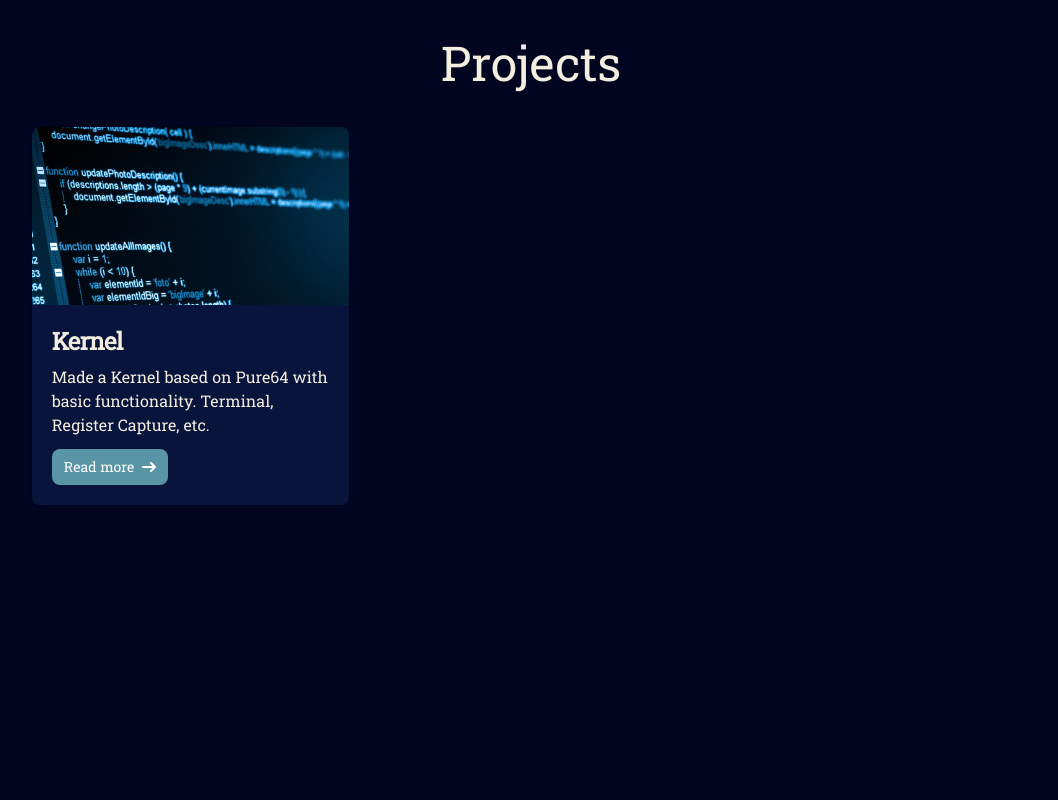
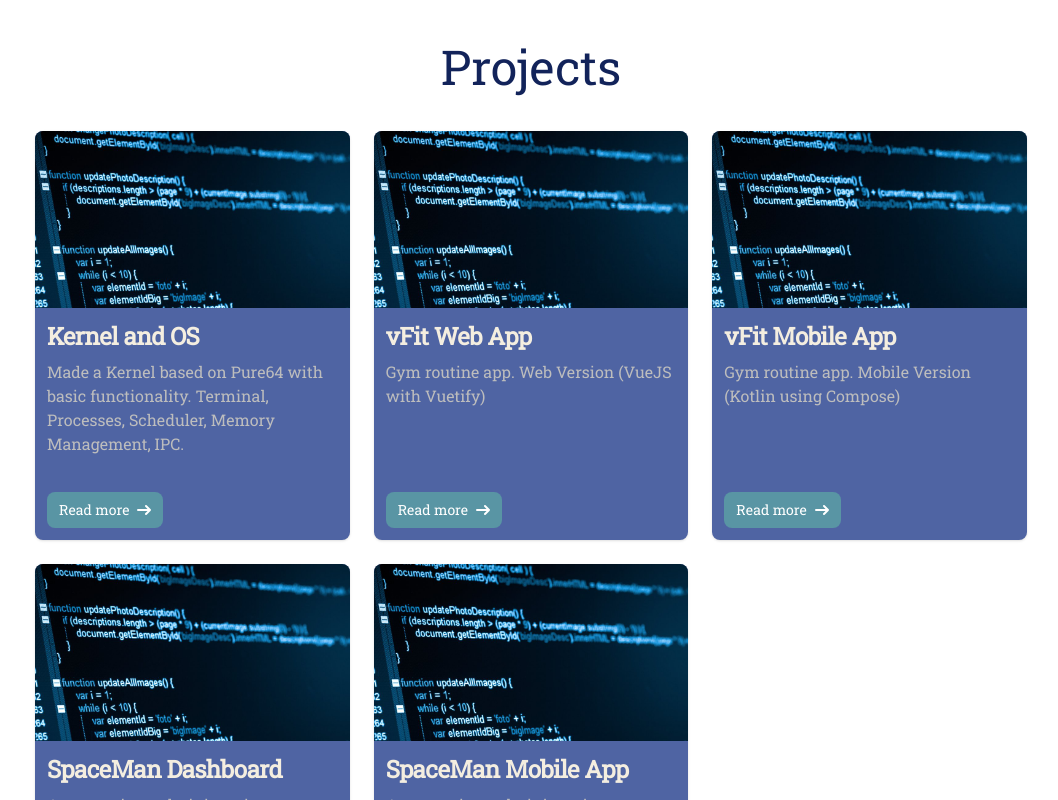
Before and after one commit to mperezdegracia/portfolio-tailwind, a Next.js app: page / in a window 1280 px wide. Shown: the part 1140-1940 px from the top of the page, without its empty margins (109-1167 px from the left). Built offline with nearby package versions, Linux system fonts and the light colour scheme.

Commit message:
update and correction in theme

```diff
--- a/app/components/education.js
+++ b/app/components/education.js
@@ -19,7 +19,7 @@
           <TimelineConnector />
           <TimelineHeader>
             <TimelineIcon className="p-2">
-              <svg xmlns="http://www.w3.org/2000/svg" viewBox="0 0 24 24" fill="currentColor" class="w-4 h-4">
+              <svg xmlns="http://www.w3.org/2000/svg" viewBox="0 0 24 24" fill="currentColor" className="w-4 h-4">
                 <path d="M11.7 2.805a.75.75 0 01.6 0A60.65 60.65 0 0122.83 8.72a.75.75 0 01-.231 1.337 49.949 49.949 0 00-9.902 3.912l-.003.002-.34.18a.75.75 0 01-.707 0A50.009 50.009 0 007.5 12.174v-.224c0-.131.067-.248.172-.311a54.614 54.614 0 014.653-2.52.75.75 0 00-.65-1.352 56.129 56.129 0 00-4.78 2.589 1.858 1.858 0 00-.859 1.228 49.803 49.803 0 00-4.634-1.527.75.75 0 01-.231-1.337A60.653 60.653 0 0111.7 2.805z" />
                 <path d="M13.06 15.473a48.45 48.45 0 017.666-3.282c.134 1.414.22 2.843.255 4.285a.75.75 0 01-.46.71 47.878 47.878 0 00-8.105 4.342.75.75 0 01-.832 0 47.877 47.877 0 00-8.104-4.342.75.75 0 01-.461-.71c.035-1.442.121-2.87.255-4.286A48.4 48.4 0 016 13.18v1.27a1.5 1.5 0 00-.14 2.508c-.09.38-.222.753-.397 1.11.452.213.901.434 1.346.661a6.729 6.729 0 00.551-1.608 1.5 1.5 0 00.14-2.67v-.645a48.549 48.549 0 013.44 1.668 2.25 2.25 0 002.12 0z" />
                 <path d="M4.462 19.462c.42-.419.753-.89 1-1.394.453.213.902.434 1.347.661a6.743 6.743 0 01-1.286 1.794.75.75 0 11-1.06-1.06z" />
@@ -42,7 +42,7 @@
         <TimelineItem>
           <TimelineHeader>
             <TimelineIcon className="p-2">
-              <svg xmlns="http://www.w3.org/2000/svg" viewBox="0 0 24 24" fill="currentColor" class="w-4 h-4">
+              <svg xmlns="http://www.w3.org/2000/svg" viewBox="0 0 24 24" fill="currentColor" className="w-4 h-4">
                 <path d="M11.7 2.805a.75.75 0 01.6 0A60.65 60.65 0 0122.83 8.72a.75.75 0 01-.231 1.337 49.949 49.949 0 00-9.902 3.912l-.003.002-.34.18a.75.75 0 01-.707 0A50.009 50.009 0 007.5 12.174v-.224c0-.131.067-.248.172-.311a54.614 54.614 0 014.653-2.52.75.75 0 00-.65-1.352 56.129 56.129 0 00-4.78 2.589 1.858 1.858 0 00-.859 1.228 49.803 49.803 0 00-4.634-1.527.75.75 0 01-.231-1.337A60.653 60.653 0 0111.7 2.805z" />
                 <path d="M13.06 15.473a48.45 48.45 0 017.666-3.282c.134 1.414.22 2.843.255 4.285a.75.75 0 01-.46.71 47.878 47.878 0 00-8.105 4.342.75.75 0 01-.832 0 47.877 47.877 0 00-8.104-4.342.75.75 0 01-.461-.71c.035-1.442.121-2.87.255-4.286A48.4 48.4 0 016 13.18v1.27a1.5 1.5 0 00-.14 2.508c-.09.38-.222.753-.397 1.11.452.213.901.434 1.346.661a6.729 6.729 0 00.551-1.608 1.5 1.5 0 00.14-2.67v-.645a48.549 48.549 0 013.44 1.668 2.25 2.25 0 002.12 0z" />
                 <path d="M4.462 19.462c.42-.419.753-.89 1-1.394.453.213.902.434 1.347.661a6.743 6.743 0 01-1.286 1.794.75.75 0 11-1.06-1.06z" />
--- a/app/components/home.js
+++ b/app/components/home.js
@@ -42,12 +42,12 @@
         <Tooltip content="Github">
           <a
             href={data.github}
-            class="bg-gray-700 p-2 font-semibold text-white inline-flex items-center space-x-2 rounded"
+            className="bg-gray-700 p-2 font-semibold text-white inline-flex items-center space-x-2 rounded"
           >
             <svg
               aria-hidden="true"
               role="img"
-              class="w-5"
+              className="w-5"
               preserveAspectRatio="xMidYMid meet"
               viewBox="0 0 24 24"
             >
@@ -65,10 +65,10 @@
         <Tooltip content="Linkedin">
           <a
             href={data.linkedin}
-            class="bg-blue-600 p-2 font-semibold text-white inline-flex items-center space-x-2 rounded"
+            className="bg-blue-600 p-2 font-semibold text-white inline-flex items-center space-x-2 rounded"
           >
             <svg
-              class="w-5 h-5 fill-current"
+              className="w-5 h-5 fill-current"
               role="img"
               viewBox="0 0 256 256"
               xmlns="http://www.w3.org/2000/svg"
--- a/app/components/projects.js
+++ b/app/components/projects.js
@@ -1,23 +1,47 @@
 import { projects_data } from "../data/projectsData";
-
 
 export function ProjectCard({ data }) {
   return (
-        <div class="max-w-sm rounded-lg shadow dark:bg-secondary  bg-primary_light dark:border-gray-700">
+    <div className="max-w-sm rounded-lg shadow dark:bg-secondary  bg-primary_light dark:border-gray-700 flex flex-col justify-between">
+      <div>
         <a href={data.link}>
-                <img class="rounded-t-lg" src="code.jpg" alt="" />{/* src={data.img} */}
+          <img className="rounded-t-lg" src="code.jpg" alt="" />
+          {/* src={data.img} */}
+        </a>
 
+        <div className="p-3">
+          <a href={data.link}>
+            <h5 className="mb-2 text-2xl font-bold tracking-tight text-contrast font-primary">
+              {data.title}{" "}
+            </h5>
           </a>
-            <div class="p-5">
-                <a href={data.link} >
-                    <h5 class="mb-2 text-2xl font-bold tracking-tight text-contrast font-primary">{data.title} </h5>
-                </a>
-                <p class="mb-3 font-normal text-gray-400  dark:text-contrast font-primary">{data.description}</p>
-                <a href={data.link} class="inline-flex items-center px-3 py-2 text-sm font-medium text-center font-primary text-white bg-tertiary rounded-lg hover:bg-blue-800 focus:ring-4 focus:outline-none focus:ring-blue-300 dark:bg-tertiary dark:hover:bg-blue-700 dark:focus:ring-blue-800">
+
+          <p className="mb-3 font-normal text-gray-400  dark:text-contrast font-primary">
+            {data.description}
+          </p>
+        </div>
+      </div>
+      <div className="p-3">
+        <a
+          href={data.link}
+          className="inline-flex items-center w-fit px-3 py-2 text-sm  font-medium text-center font-primary text-white bg-tertiary rounded-lg hover:bg-blue-800 focus:ring-4 focus:outline-none focus:ring-blue-300 dark:bg-tertiary dark:hover:bg-blue-700 dark:focus:ring-blue-800"
+        >
           {/* src={data.button_text} */}
           Read more
-                    <svg class="w-3.5 h-3.5 ml-2" aria-hidden="true" xmlns="http://www.w3.org/2000/svg" fill="none" viewBox="0 0 14 10">
-                        <path stroke="currentColor" stroke-linecap="round" stroke-linejoin="round" stroke-width="2" d="M1 5h12m0 0L9 1m4 4L9 9" />
+          <svg
+            className="w-3.5 h-3.5 ml-2"
+            aria-hidden="true"
+            xmlns="http://www.w3.org/2000/svg"
+            fill="none"
+            viewBox="0 0 14 10"
+          >
+            <path
+              stroke="currentColor"
+              strokeLinecap="round"
+              strokeLinejoin="round"
+              strokeWidth="2"
+              d="M1 5h12m0 0L9 1m4 4L9 9"
+            />
           </svg>
         </a>
       </div>
@@ -25,12 +49,11 @@
   );
 }
 
-
 export default function ProjectGrid() {
   const projects = projects_data;
   return (
-        <div id="project"className=" mx-[10%]">
-            <h1 class="text-xl md:text-5xl dark:text-contrast text-secondary_light font-primary font-thin mb-10 mt-10 text-center">
+    <div id="project" className=" mx-[10%]">
+      <h1 className="text-xl md:text-5xl dark:text-contrast text-secondary_light font-primary font-thin mb-10 mt-10 text-center">
         Projects
       </h1>
       <div className="grid grid-cols-1 md:grid-cols-2 lg:grid-cols-3 gap-6">
@@ -39,8 +62,6 @@
           <ProjectCard key={index} data={project} />
         ))}
       </div>
-
     </div>
-
   );
 }
--- /dev/null
+++ b/app/components/theme_button.js
@@ -0,0 +1,20 @@
+"use client";
+import { useTheme } from "next-themes";
+import { React } from "react";
+import { MoonIcon } from "@heroicons/react/24/outline";
+
+const ThemeButton = () => {
+  const { systemTheme, theme, setTheme } = useTheme();
+  const currentTheme = theme === "system" ? systemTheme : theme;
+
+  return (
+    <button
+      onClick={() => (theme == "dark" ? setTheme("light") : setTheme("dark"))}
+      className="px-4 py-2 rounded-lg bg-tertiary dark:bg-blue-900 text-gray-300 hover:bg-gray-600 "
+    >
+      <MoonIcon className="h-6 w-6 text-white" />
+    </button>
+  );
+};
+
+export default ThemeButton;
--- a/app/data/projectsData.js
+++ b/app/data/projectsData.js
@@ -1,9 +1,39 @@
 export const projects_data = [{
-    title: 'Kernel',
-    description: 'Made a Kernel based on Pure64 with basic functionality. Terminal, Register Capture, etc.',
+    title: 'Kernel and OS',
+    description: 'Made a Kernel based on Pure64 with basic functionality. Terminal, Processes, Scheduler, Memory Management, IPC.',
     img: '',
     skills: ['docker', 'C'],
-    link: 'https://github.com/mperezdegracia/Pure64-Kernel-TPE'
+    link: 'https://github.com/mperezdegracia/OperatingSystemsTPE'
+},
+{
+    title: 'vFit Web App',
+    description: 'Gym routine app. Web Version (VueJS with Vuetify)',
+    img: '',
+    skills: ['VueJS', 'C'],
+    link: 'https://github.com/mperezdegracia/vFit-web'
+},
+{
+    title: 'vFit Mobile App',
+    description: 'Gym routine app. Mobile Version (Kotlin using Compose)',
+    img: '',
+    skills: ['VueJS', 'C'],
+    link: 'https://github.com/mperezdegracia/vFit-mobile'
+},
+{
+    title: 'SpaceMan Dashboard',
+    description: 'A consortium administration app, with a Dashboard Web and a Mobile App for the tenants.',
+    img: '',
+    skills: ['VueJS', 'C'],
+    link: 'https://github.com/mperezdegracia/spaceman_dashboard'
+},
+{
+    title: 'SpaceMan Mobile App',
+    description: 'A consortium administration app, with a Dashboard Web and a Mobile App for the tenants.',
+    img: '',
+    skills: ['VueJS', 'C'],
+    link: 'https://github.com/mperezdegracia/spaceman_mobile'
 }
 
+
+
 ]
--- a/app/globals.css
+++ b/app/globals.css
@@ -6,6 +6,9 @@
 
 
 
-body * {
-    @apply transition-colors duration-700;
+
+@layer base {
+    body {
+        @apply dark:bg-primary bg-contrast_light transition-colors duration-700;
+    }
 }
--- a/app/layout.js
+++ b/app/layout.js
@@ -1,35 +1,19 @@
 "use client";
-import React, { useEffect, useState } from "react";
-import NavbarDefault, { StickyNavbar } from "./components/navbar";
+import { StickyNavbar } from "./components/navbar";
 import "./globals.css";
-import 'font-awesome/css/font-awesome.min.css';
-
+import "font-awesome/css/font-awesome.min.css";
+import { ThemeProvider } from "next-themes";
 
 export default function RootLayout({ children }) {
-  const [darkMode, setDarkMode] = useState(true);
-
-  const toggleDarkMode = () => {
-    setDarkMode(!darkMode);
-  };
-  // Use useEffect to apply the dark mode class after rendering
-  useEffect(() => {
-    document.body.classList.toggle("dark", darkMode);
-  }, [darkMode]);
-
   return (
-    <html lang="en">
-      <body id="body">
-        <div
-          className={`dark:bg-primary bg-contrast_light min-h-screen p-4 ${
-            darkMode ? "dark" : ""
-          }`}
-        >
-          <StickyNavbar
-            toggleDarkMode={toggleDarkMode}
-            darkMode={darkMode}
-          ></StickyNavbar>
-          {children}
-        </div>
+    <html lang="es">
+      <body>
+        <ThemeProvider attribute="class">
+          <div className="p-5" id="home">
+            <StickyNavbar></StickyNavbar>
+            {children}
+          </div>
+        </ThemeProvider>
       </body>
     </html>
   );
--- a/package.json
+++ b/package.json
@@ -19,6 +19,7 @@
     "autoprefixer": "10.4.15",
     "font-awesome": "^4.7.0",
     "next": "13.4.19",
+    "next-themes": "^0.2.1",
     "postcss": "8.4.28",
     "react": "18.2.0",
     "react-dom": "18.2.0",
```
Also changed, not shown: app/components/navbar.js (+4 -13 lines), 1 other file (tests, documents, lock files or other folders). Lines whose indentation alone changed are shown as unchanged.
